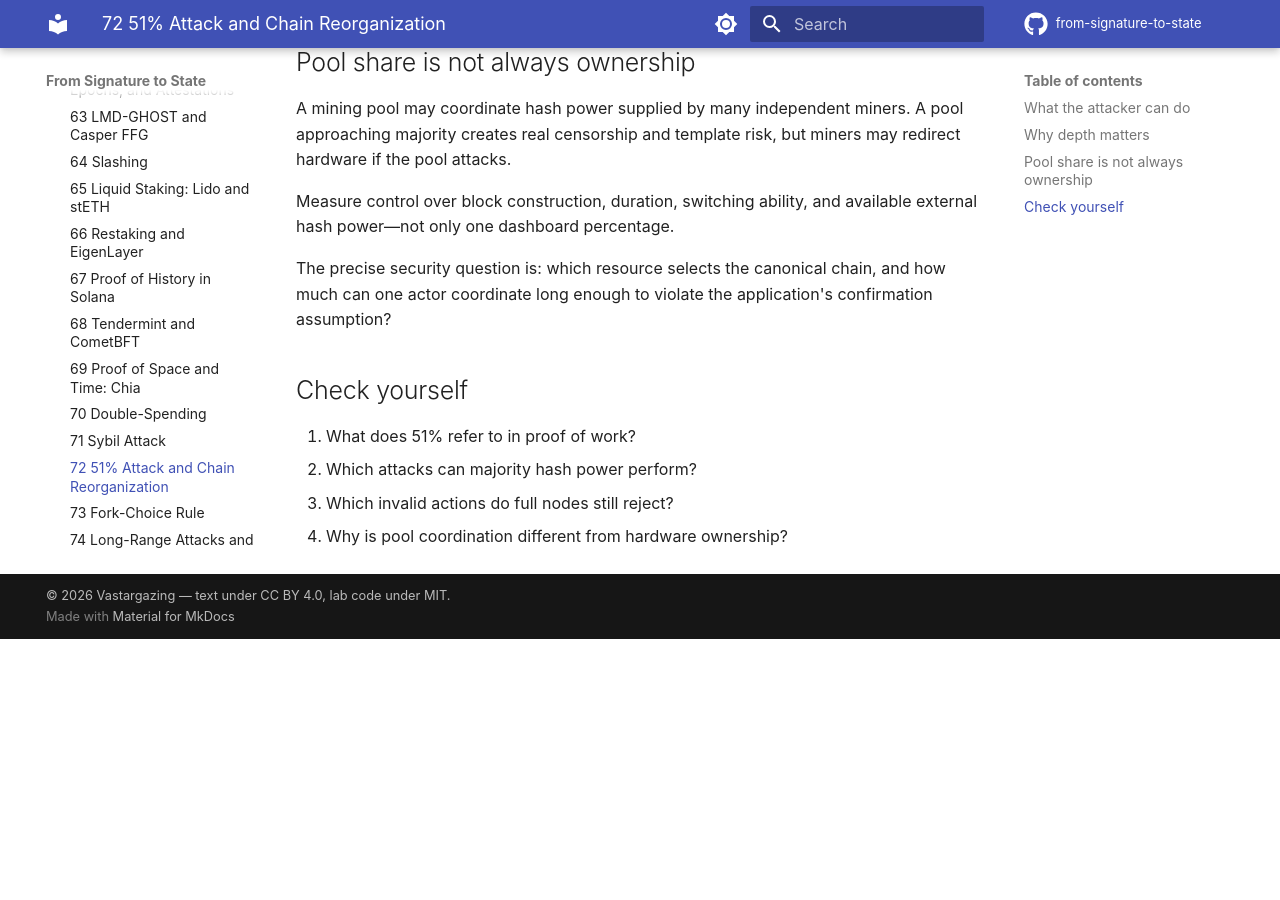
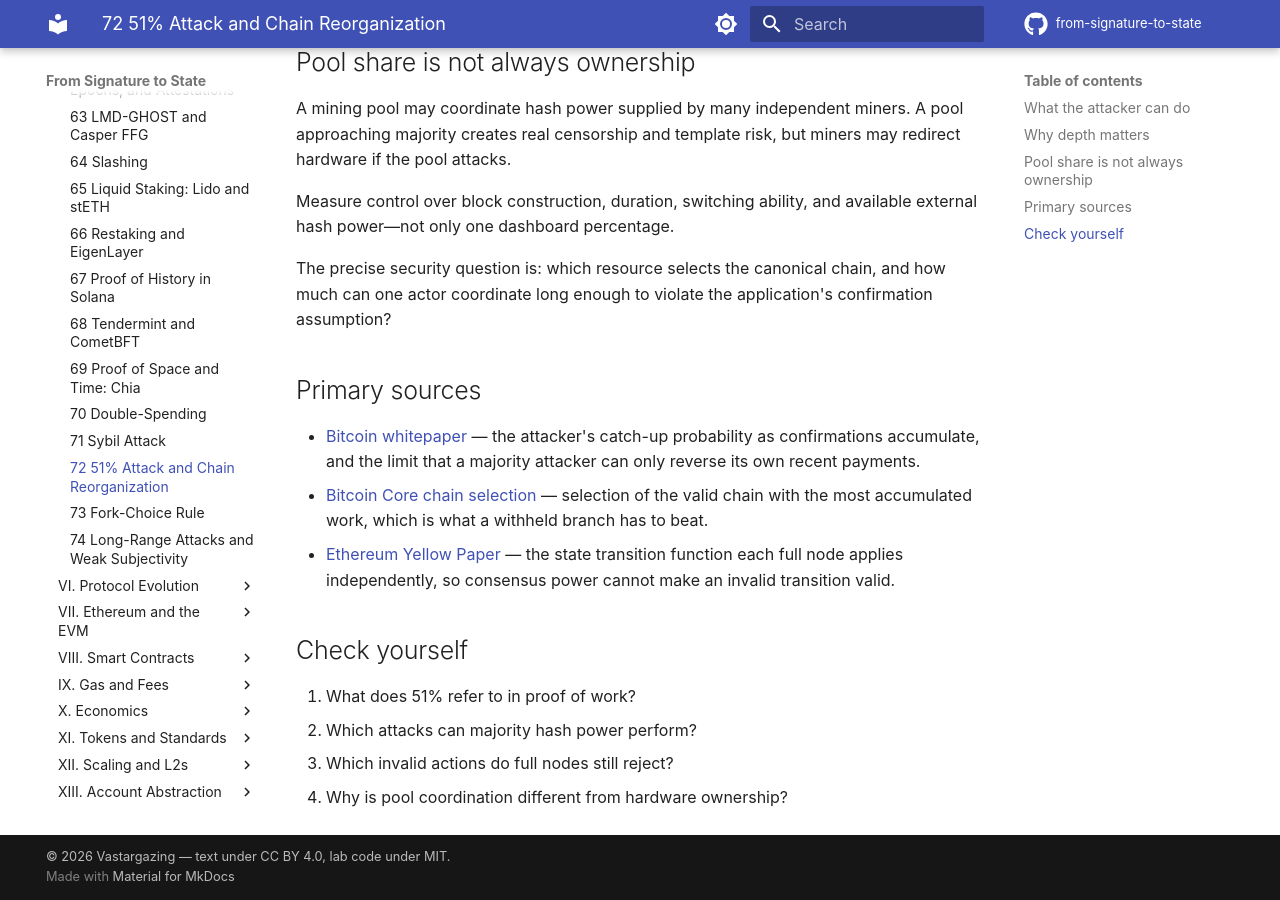
Before and after one commit to Vastargazing/from-signature-to-state, an MkDocs documentation site: the page built from docs/topics/072-51-percent-attack-and-reorganization.md, in a window 1280 px wide and 900 px high, scrolled down 1006 px. Built offline with MkDocs 1.6.1 and Material for MkDocs 9.7.7, drawn with Linux system fonts in a browser that asks for light colours; some web fonts are replaced; comment, search, counter and statistics services are not loaded; before the commit the page ends 1645 px from its top, so only the background shows below that.

Commit message:
Source the two chapters the first posts are built on
Both chapters make claims a reader can check, and both were carrying them
without a source: 004 is the basis of the "what trustless does not mean" piece
and 072 sits behind the reorg material.

004 cites the whitepaper for what an SPV client accepts on faith, EIP-779 for
the irregular state change that makes the social layer concrete rather than
rhetorical, and NIST SP 800-207 for the zero trust definition the chapter is
careful to distinguish itself from.

072 cites the whitepaper for the catch-up probability and for the limit on what
a majority attacker can reverse, Bitcoin Core for most-accumulated-work
selection, and the Yellow Paper for the independent state transition every full
node applies.

No verification date on either: these are structural claims, not current-state
figures that go stale.

```diff
--- a/docs/topics/072-51-percent-attack-and-reorganization.md
+++ b/docs/topics/072-51-percent-attack-and-reorganization.md
@@ -34,6 +34,12 @@ Measure control over block construction, duration, switching ability, and availa
 
 The precise security question is: which resource selects the canonical chain, and how much can one actor coordinate long enough to violate the application's confirmation assumption?
 
+## Primary sources
+
+- [Bitcoin whitepaper](https://bitcoin.org/bitcoin.pdf) — the attacker's catch-up probability as confirmations accumulate, and the limit that a majority attacker can only reverse its own recent payments.
+- [Bitcoin Core chain selection](https://github.com/bitcoin/bitcoin/blob/master/src/validation.cpp) — selection of the valid chain with the most accumulated work, which is what a withheld branch has to beat.
+- [Ethereum Yellow Paper](https://ethereum.github.io/yellowpaper/paper.pdf) — the state transition function each full node applies independently, so consensus power cannot make an invalid transition valid.
+
 ## Check yourself
 
 1. What does 51% refer to in proof of work?
```
Also changed, not shown: docs/topics/004-trustless.md (+6 -0 lines).
